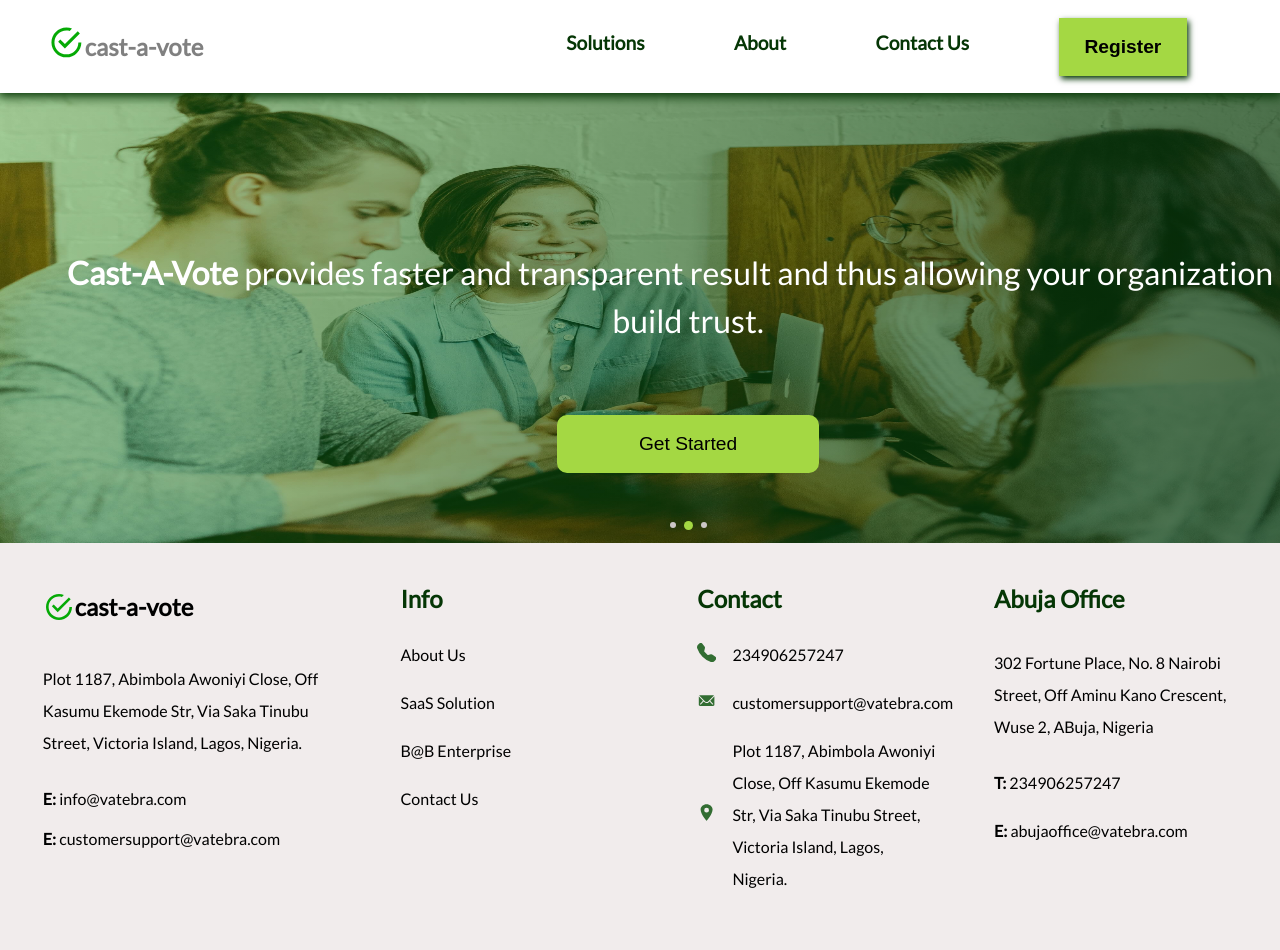
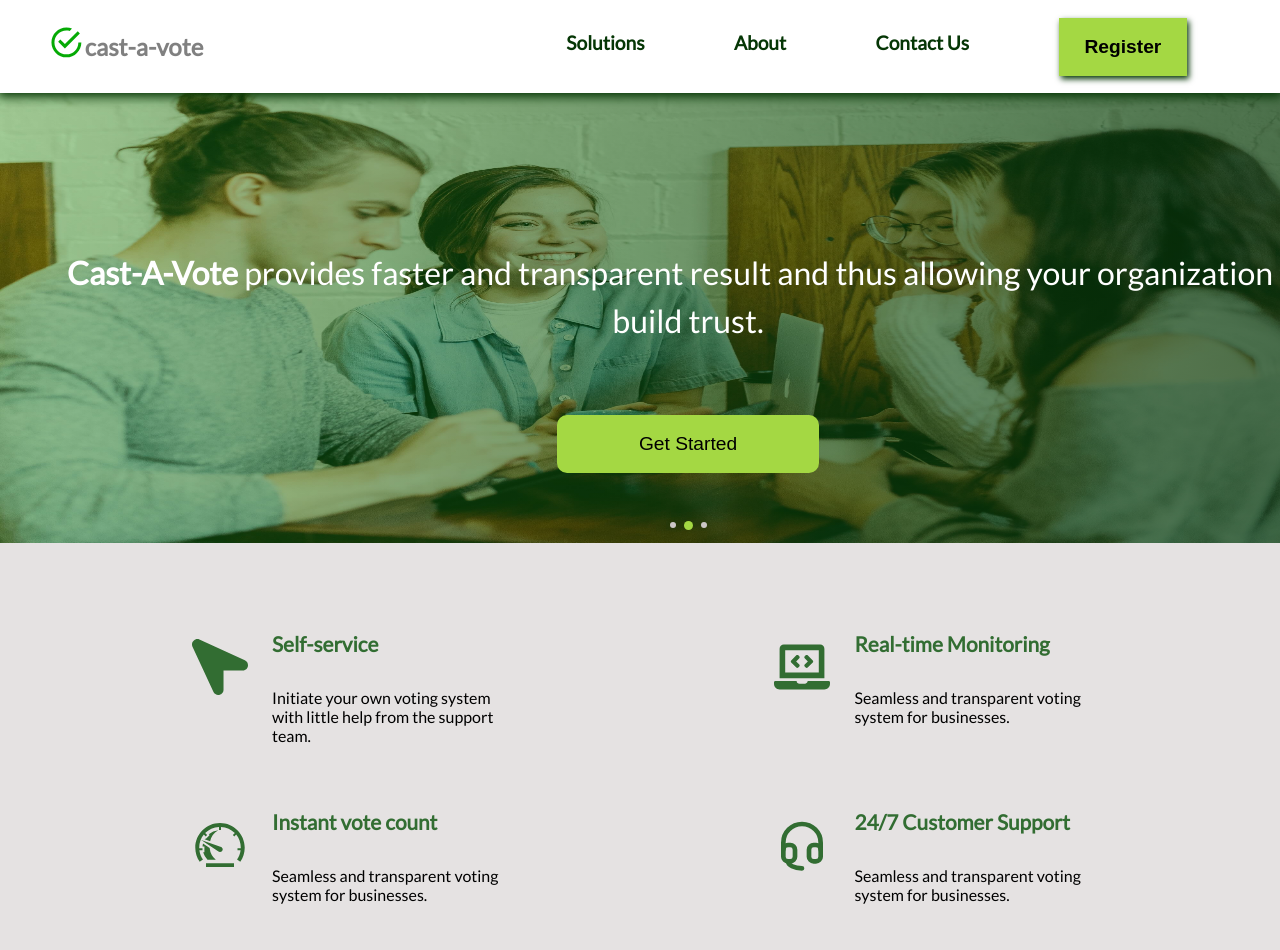
Before and after one commit to Meekunn/vatebra_assessment, a React (Create React App) app: page / in a window 1280 px wide. Shown: the top 950 px of the page. Built offline with nearby package versions, Linux system fonts and the light colour scheme.

Commit message:
:lipstick: Develop Services Section

```diff
--- /dev/null
+++ b/src/components/Services/Services.tsx
@@ -0,0 +1,55 @@
+import { FaLaptopCode, FaLocationArrow } from "react-icons/fa";
+import { GiSpeedometer } from "react-icons/gi";
+import { TbHeadset } from "react-icons/tb";
+import "./services.css";
+
+const Services = () => {
+	return (
+		<div className="services-wrapper">
+			<div className="services">
+				<section className="service-section">
+					<div className="service">
+						<span className="icon">
+							<FaLocationArrow />
+						</span>
+						<div className="detail">
+							<h2>Self-service</h2>
+							<p>Initiate your own voting system with little help from the support team.</p>
+						</div>
+					</div>
+					<div className="service">
+						<span className="icon">
+							<FaLaptopCode />
+						</span>
+						<div className="detail">
+							<h2>Real-time Monitoring</h2>
+							<p>Seamless and transparent voting system for businesses.</p>
+						</div>
+					</div>
+				</section>
+				<section className="service-section">
+					<div className="service">
+						<span className="icon">
+							<GiSpeedometer />
+						</span>
+						<div className="detail">
+							<h2>Instant vote count</h2>
+							<p>Seamless and transparent voting system for businesses.</p>
+						</div>
+					</div>
+					<div className="service">
+						<span className="icon">
+							<TbHeadset />
+						</span>
+						<div className="detail">
+							<h2>24/7 Customer Support</h2>
+							<p>Seamless and transparent voting system for businesses.</p>
+						</div>
+					</div>
+				</section>
+			</div>
+		</div>
+	);
+};
+
+export default Services;
--- /dev/null
+++ b/src/components/Services/services.css
@@ -0,0 +1,78 @@
+.services-wrapper {
+	display: flex;
+	padding: 3rem;
+	justify-content: center;
+	align-items: center;
+	background-color: #e5e2e2;
+}
+
+.services {
+	display: flex;
+	flex-direction: column;
+	gap: 3rem;
+	font-family: var(--font);
+}
+
+.service-section {
+	display: flex;
+	flex-direction: column;
+	gap: 3rem;
+}
+
+.service {
+	display: flex;
+	justify-content: space-between;
+	align-items: flex-start;
+	gap: 1.5rem;
+	transition: all 0.25s ease-in;
+}
+
+.service:hover {
+	transform: scale(1.15);
+}
+
+.service > .icon {
+	font-size: 3.5rem;
+	margin-top: 1rem;
+	color: var(--green);
+	transform: scaleX(-1);
+	-webkit-transform: scaleX(-1);
+}
+
+.service > .detail {
+	display: flex;
+	flex-direction: column;
+	gap: 1.5rem;
+	align-items: flex-start;
+}
+
+.service > .detail > h2 {
+	font-size: 1.3rem;
+	color: var(--green);
+	margin: 0.5rem 0;
+}
+
+.service > .detail > p {
+	font-size: 1rem;
+	color: #000;
+	text-align: left;
+	margin: 0;
+}
+
+@media screen and (min-width: 48em) {
+	.services-wrapper {
+		padding: 5rem;
+	}
+	.services {
+		width: 80%;
+		gap: 3.5rem;
+	}
+	.service-section {
+		flex-direction: row;
+		justify-content: space-between;
+	}
+
+	.service {
+		width: 35%;
+	}
+}
--- a/src/pages/LandingPage.tsx
+++ b/src/pages/LandingPage.tsx
@@ -1,12 +1,14 @@
 import Footer from "../components/Footer/Footer";
 import ImageCarousel from "../components/ImageCarousel/ImageCarousel";
 import Navbar from "../components/Navbar/Navbar";
+import Services from "../components/Services/Services";
 
 const LandingPage = () => {
 	return (
 		<>
 			<Navbar />
 			<ImageCarousel />
+			<Services />
 			<Footer />
 		</>
 	);
```
